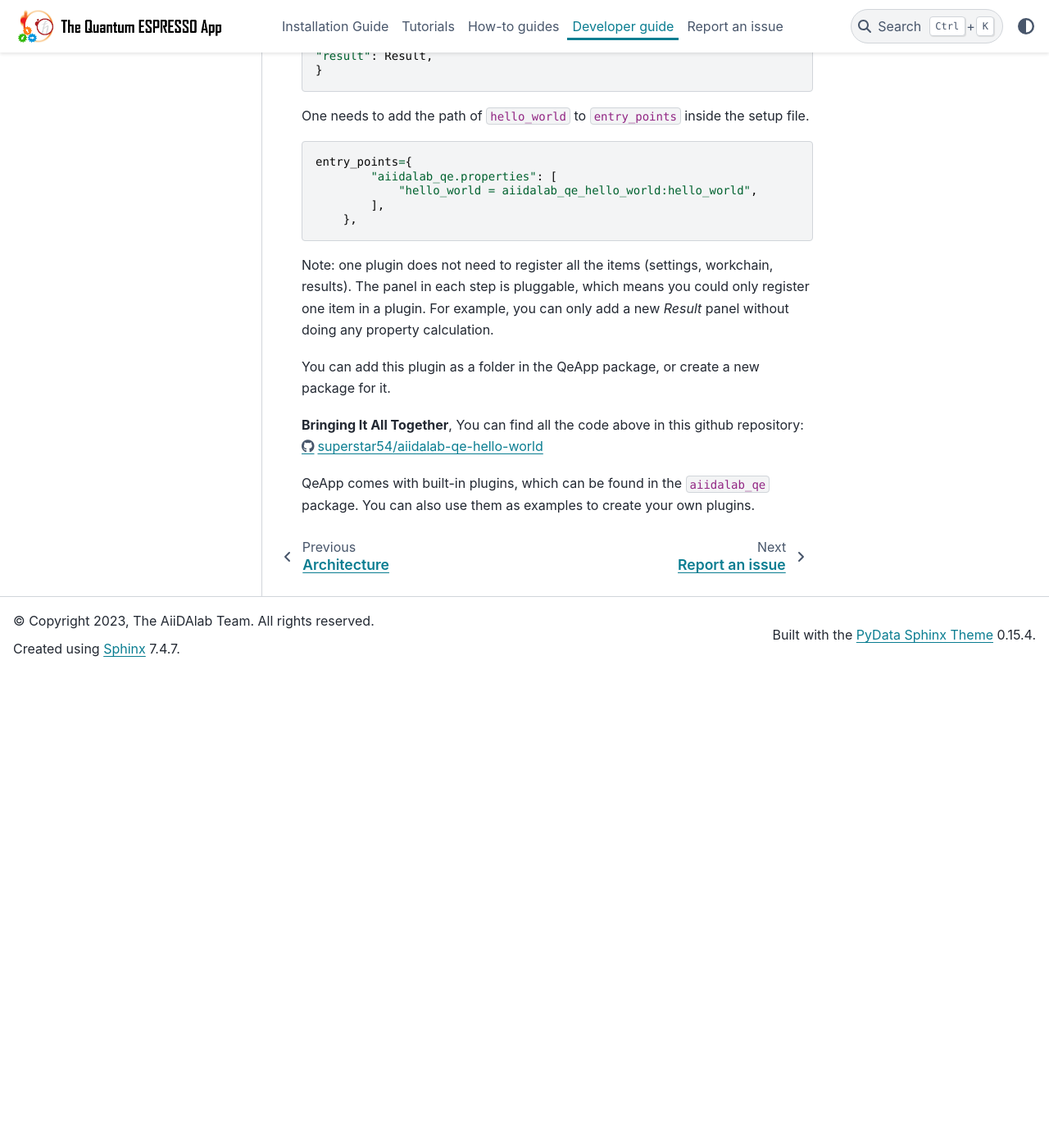
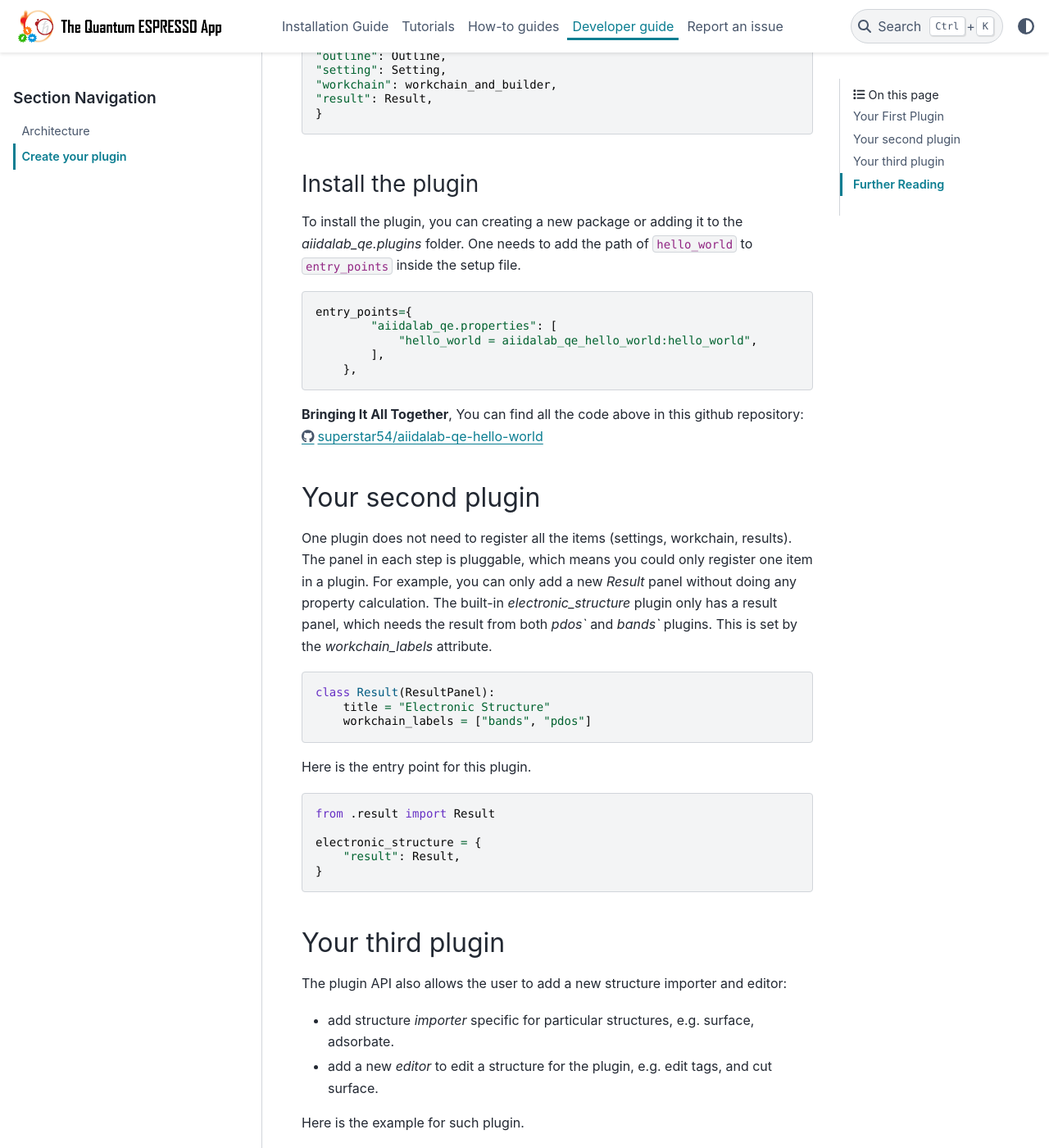
Before and after one commit to aiidalab/aiidalab-qe, a Sphinx documentation site: the page built from docs/source/development/plugin.rst, in a window 1280 px wide and 1400 px high, scrolled down 4319 px. Shown: the whole window at 82% size. Built offline with Sphinx 7.4.7 and the PyData theme 0.15.4, drawn with Linux system fonts in a browser that asks for light colours; before the commit the page ends 5140 px from its top, so only the background shows below that; some of the changed text lies outside the part shown.

Commit message:
add second and third plugin examples

```diff
--- a/docs/source/development/plugin.rst
+++ b/docs/source/development/plugin.rst
@@ -4,7 +4,7 @@
 Create your plugin
 ************************
 
-A QeApp plugin will typically register new panels (setting, result), and workchain to extend the app's functionality.
+A QuantumESPRESSO app plugin will typically register new panels (setting, result), and workchain to extend the app's functionality.
 
 
 Your First Plugin
@@ -43,8 +43,8 @@ A  :class:`~aiidalab_qe.common.panel.Panel` will register a new panel in the con
 
 In this class, one can add widgets (e.g. Float, Int) to the GUI.
 The values of these widgets will be used in the WorkChain.
-One needs to override the ``get_panel_value`` method to tell QeApp how to use the values from the widgets.
-One also need to override the ``set_panel_value`` method to tell QeApp how to reload the panel values from previous calculation, and the ``reset`` method to reset the panel to the default values.
+One needs to override the ``get_panel_value`` method to tell QuantumESPRESSO app how to use the values from the widgets.
+One also need to override the ``set_panel_value`` method to tell QuantumESPRESSO app how to reload the panel values from previous calculation, and the ``reset`` method to reset the panel to the default values.
 
 .. code-block:: python
 
@@ -78,9 +78,11 @@ A  :class:`~aiidalab_qe.common.panel.ResultPanel` will register a new panel in t
 
 .. image:: ../_static/images/plugin_result.png
 
-In this class, one needs to implement the ``_update_view`` method to tell QeApp how to show the results of the workchain.
-The output of the workchain will be stored in ``self.outputs``.
+In this class, one needs to specific the `workchain_labels` to tell QuantumESPRESSO app which workchain the panel is for.
+Then, one needs to implement the ``_update_view`` method to tell QuantumESPRESSO app how to show the results of the workchain.
+The output of the workchain will be stored in ``self.outputs.hello_world``.
 For example, the ``name`` and ``structure`` are the outputs of the ``HelloWorldWorkChain``.
+
 
 .. code-block:: python
 
@@ -101,7 +103,7 @@ For example, the ``name`` and ``structure`` are the outputs of the ``HelloWorldW
 
 WorkChain and Builder
 -----------------------
-One needs to implement a ``get_builder`` function to tell QeApp how to use the input parameters from the GUI.
+One needs to implement a ``get_builder`` function to tell QuantumESPRESSO app how to use the input parameters from the GUI.
 
 The `parameters` passed to the `get_builder` function has the following structure:
 
@@ -152,7 +154,7 @@ The ``builder`` will be used to submit the workchain.
                 )
         return builder
 
-Then register the workchain and builder in the `workchain_and_builder` dict, so that the QeApp can load them.
+Then register the workchain and builder in the `workchain_and_builder` dict, so that the QuantumESPRESSO app can load them.
 
 .. code-block:: python
 
@@ -176,6 +178,9 @@ Finally, one needs to register the entry point of the plugin. Here is the entry
     "result": Result,
     }
 
+Install the plugin
+-----------------------
+To install the plugin, you can creating a new package or adding it to the `aiidalab_qe.plugins` folder.
 One needs to add the path of ``hello_world`` to ``entry_points`` inside the setup file.
 
 .. code-block:: python
@@ -186,12 +191,54 @@ One needs to add the path of ``hello_world`` to ``entry_points`` inside the setu
             ],
         },
 
-Note: one plugin does not need to register all the items (settings, workchain, results). The panel in each step is pluggable, which means you could only register one item in a plugin.
-For example, you can only add a new `Result` panel without doing any property calculation.
-
-You can add this plugin as a folder in the QeApp package, or create a new package for it.
-
 **Bringing It All Together**, You can find all the code above in this github repository: https://github.com/superstar54/aiidalab-qe-hello-world
 
-QeApp comes with built-in plugins, which can be found in the ``aiidalab_qe`` package.
-You can also use them as examples to create your own plugins.
+Your second plugin
+================================
+One plugin does not need to register all the items (settings, workchain, results).
+The panel in each step is pluggable, which means you could only register one item in a plugin.
+For example, you can only add a new `Result` panel without doing any property calculation.
+The built-in `electronic_structure` plugin only has a result panel, which needs the result from both `pdos`` and `bands`` plugins.
+This is set by the `workchain_labels` attribute.
+
+.. code-block:: python
+
+    class Result(ResultPanel):
+        title = "Electronic Structure"
+        workchain_labels = ["bands", "pdos"]
+
+Here is the entry point for this plugin.
+
+.. code-block:: python
+
+    from .result import Result
+
+    electronic_structure = {
+        "result": Result,
+    }
+
+Your third plugin
+================================
+The plugin API also allows the user to add a new structure importer and editor:
+
+- add structure `importer` specific for particular structures, e.g. surface,  adsorbate.
+- add a new `editor` to edit a structure for the plugin, e.g. edit tags, and cut surface.
+
+Here is the example for such plugin.
+
+.. code-block:: python
+
+    from .structure_importer import StructureImporter
+    from .structure_editor import StructureEditor
+
+    my_plugin ={
+        "importer": StructureImporter,
+        "editor": StructureEditor,
+        }
+
+
+
+Further Reading
+================================
+QuantumESPRESSO app comes with built-in plugins, which can be found in the ``aiidalab_qe.plugins`` folder.
+You can also use them as templates to create your own plugins.
```
Also changed, not shown: other parts of docs/source/development/plugin.rst (+2 -2 lines), docs/source/development/architecture.rst (+6 -6 lines).
